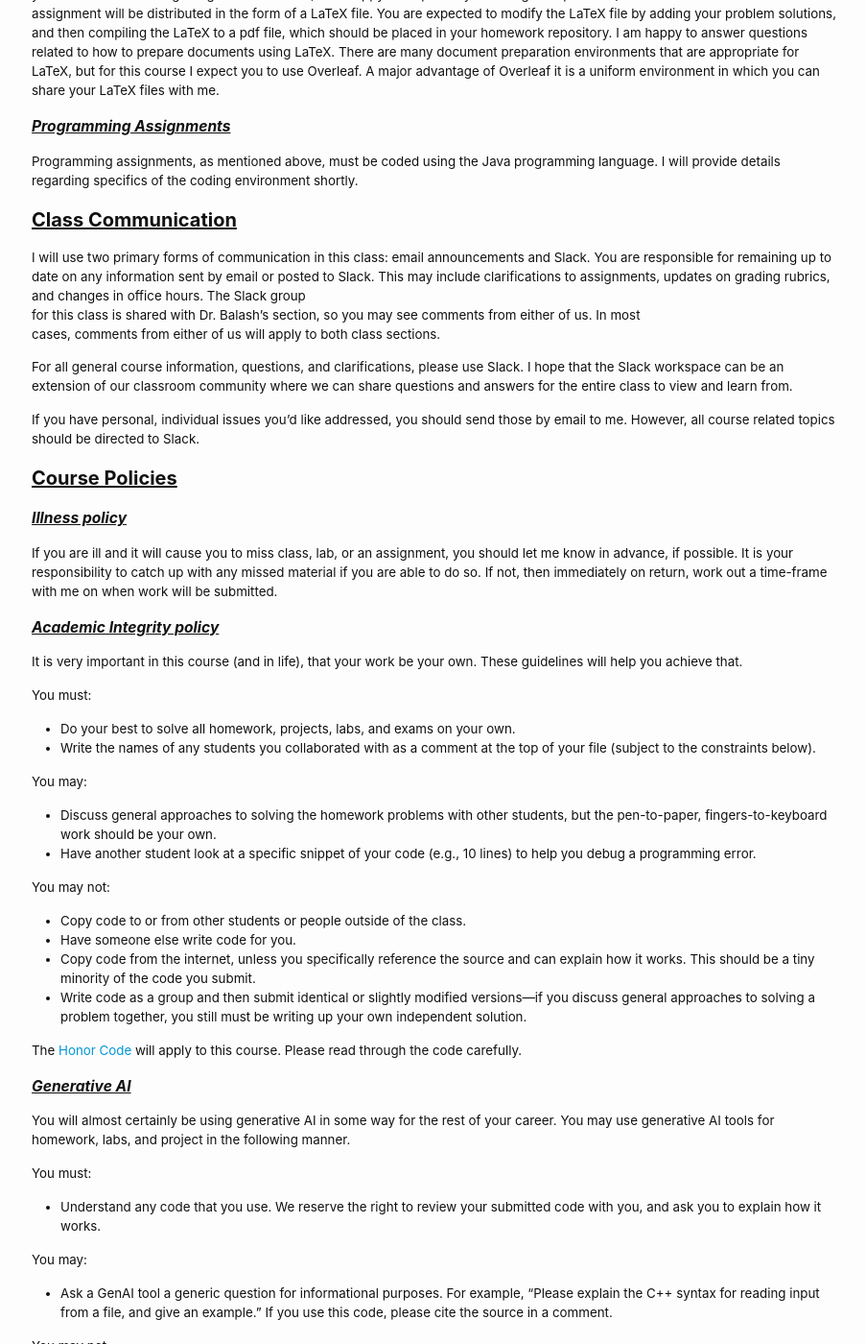
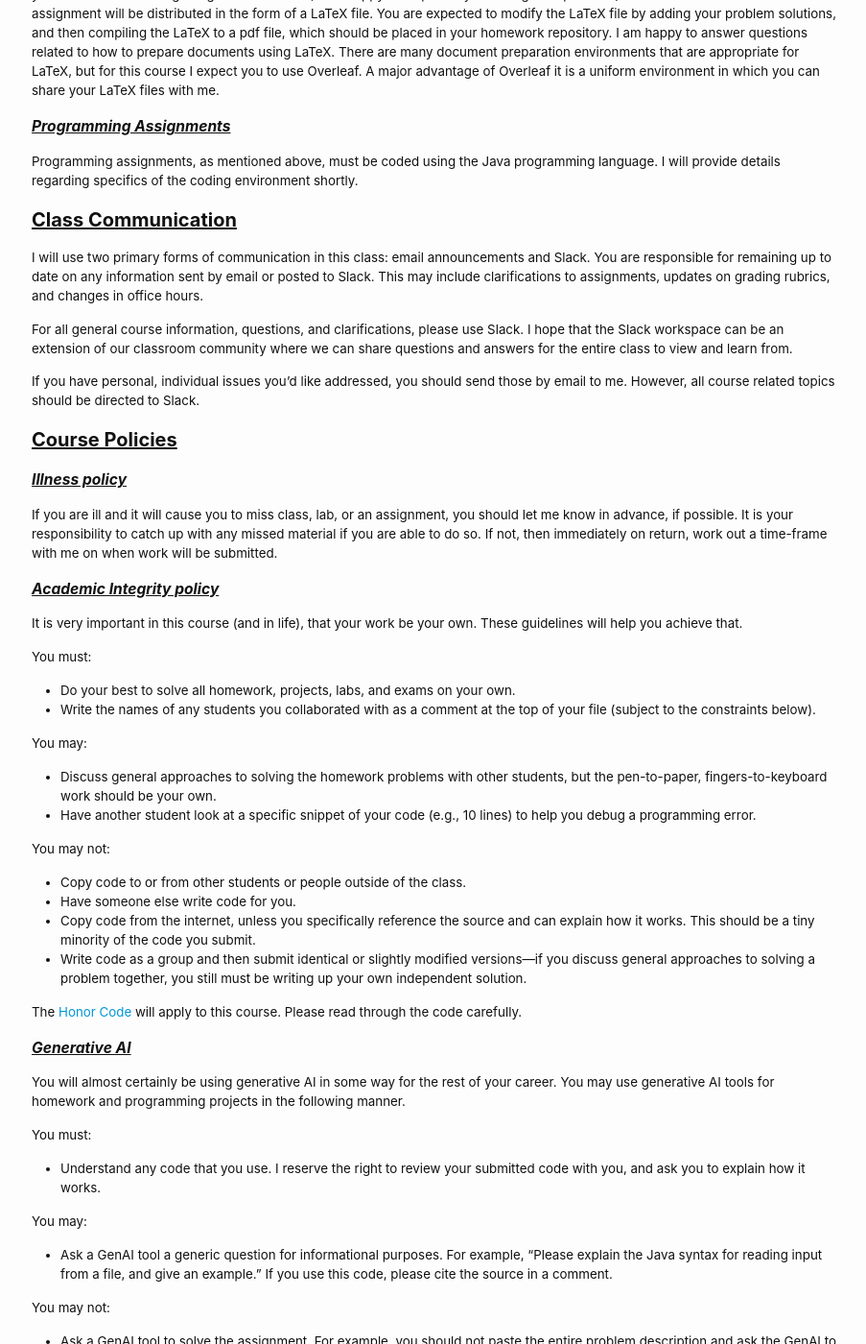
Before and after one commit to CMSC315-S2-Spring-2025/CMSC315-S2-Spring-2025.github.io, a Jekyll site: the page built from syllabus.md, in a window 1280 px wide and 1400 px high, scrolled down 3259 px. Shown: the whole window at 96% size, without its empty margins (187-1090 px from the left). Built offline with Jekyll 4.4.1, drawn with Linux system fonts in a browser that asks for light colours.

Commit message:
Finished adding content to the syllabus

```diff
--- a/syllabus.md
+++ b/syllabus.md
@@ -164,9 +164,7 @@ Programming assignments, as mentioned above, must be coded using the Java progra
 
 ## Class Communication
 
-I will use two primary forms of communication in this class: email announcements and Slack. You are responsible for remaining up to date on any information sent by email or posted to Slack. This may include clarifications to assignments, updates on grading rubrics, and changes in office hours. The Slack group
-for this class is shared with Dr. Balash's section, so you may see comments from either of us.  In most
-cases, comments from either of us will apply to both class sections.
+I will use two primary forms of communication in this class: email announcements and Slack. You are responsible for remaining up to date on any information sent by email or posted to Slack. This may include clarifications to assignments, updates on grading rubrics, and changes in office hours.
 
 For all general course information, questions, and clarifications, please use Slack. I hope that the Slack workspace can be an extension of our classroom community where we can share questions and answers for the entire class to view and learn from.
 
@@ -207,13 +205,13 @@ The [Honor Code](https://studentdevelopment.richmond.edu/student-handbook/honor/
 
 ### Generative AI
 
-You will almost certainly be using generative AI in some way for the rest of your career. You may use generative AI tools for homework, labs, and project in the following manner.
+You will almost certainly be using generative AI in some way for the rest of your career. You may use generative AI tools for homework and programming projects in the following manner.
 
 You must:
-- Understand any code that you use. We reserve the right to review your submitted code with you, and ask you to explain how it works.
+- Understand any code that you use. I reserve the right to review your submitted code with you, and ask you to explain how it works.
 
 You may:
-- Ask a GenAI tool a generic question for informational purposes. For example, "Please explain the C++ syntax for reading input from a file, and give an example."  If you use this code, please cite the source in a comment.
+- Ask a GenAI tool a generic question for informational purposes. For example, "Please explain the Java syntax for reading input from a file, and give an example."  If you use this code, please cite the source in a comment.
 
 You may not:
 - Ask a GenAI tool to solve the assignment.  For example, you should not paste the entire problem description and ask the GenAI to solve it for you.
```
